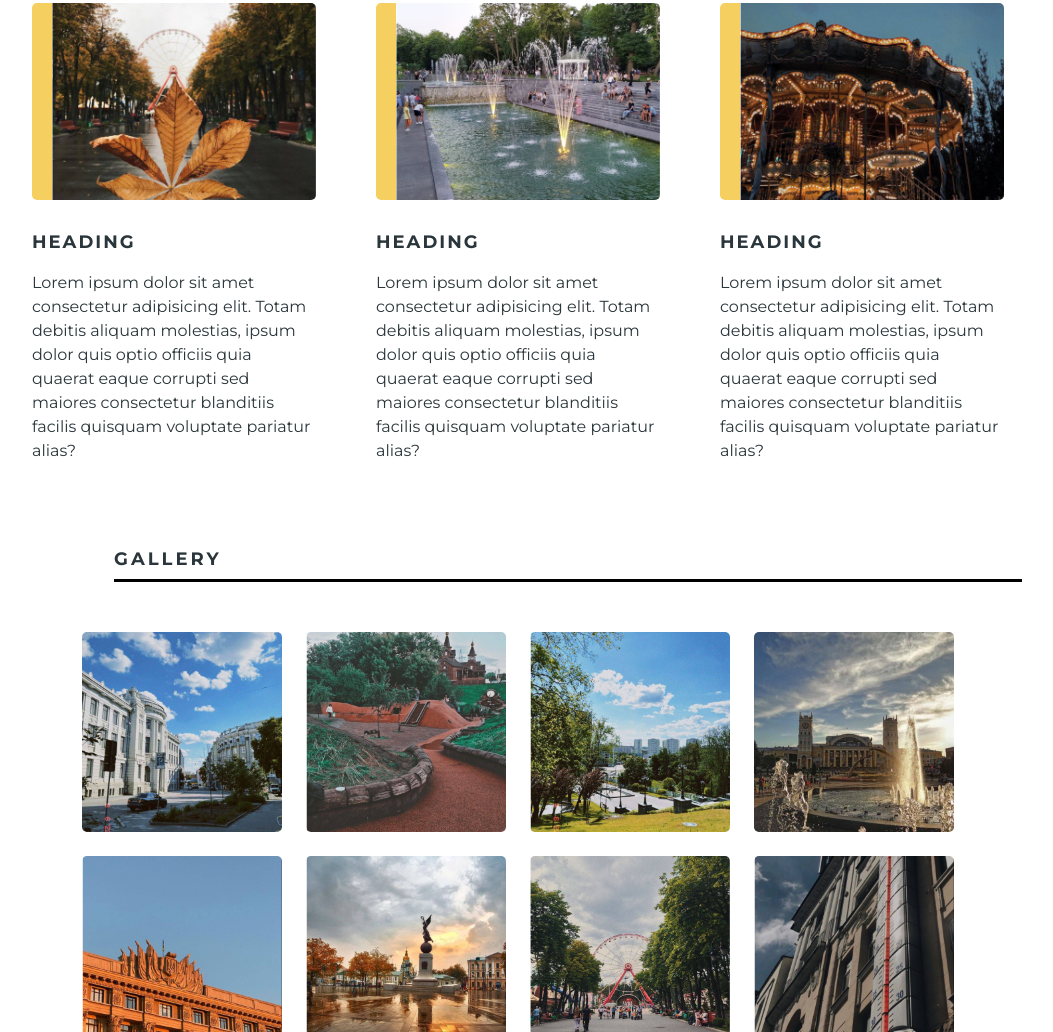
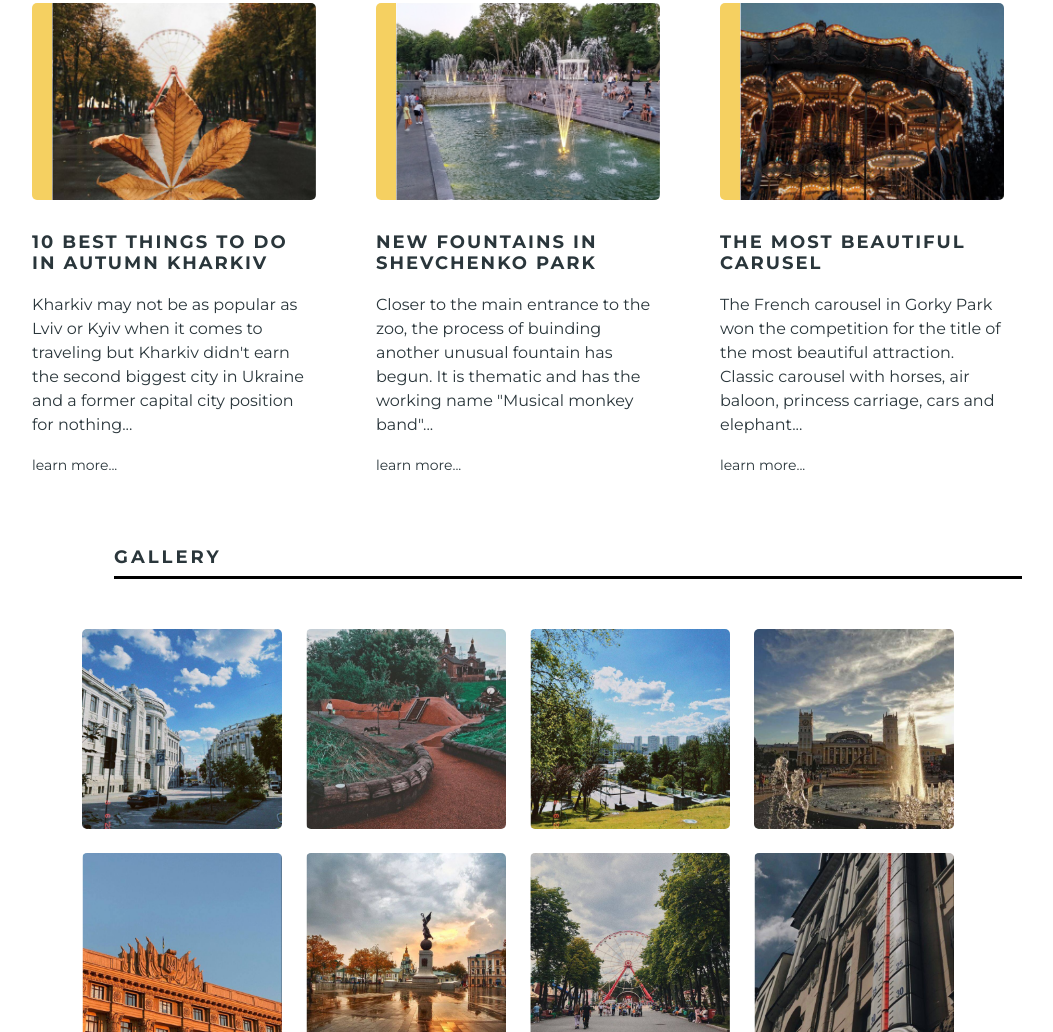
Before and after one commit to f-evgeniya/Hometown, a plain HTML site: page index.html in a window 1280 px wide. Shown: the part 1554-2586 px from the top of the page, without its empty margins (122-1175 px from the left). Drawn offline with nearby package versions, Linux system fonts and the light colour scheme.

Commit message:
Added blog text

```diff
--- a/index.html
+++ b/index.html
@@ -170,35 +170,35 @@
         <div class="row">
           <div class="col-sm-4 blog-card">
             <img src="./img/blog-1.png" alt="" class="blog-img" />
-            <h5 class="blog-heading">Heading</h5>
+            <h5 class="blog-heading">10 Best Things to Do in Autumn Kharkiv</h5>
             <p class="blog-text">
-              Lorem ipsum dolor sit amet consectetur adipisicing elit. Totam
-              debitis aliquam molestias, ipsum dolor quis optio officiis quia
-              quaerat eaque corrupti sed maiores consectetur blanditiis facilis
-              quisquam voluptate pariatur alias?
+              Kharkiv may not be as popular as Lviv or Kyiv when it comes to
+              traveling but Kharkiv didn't earn the second biggest city in
+              Ukraine and a former capital city position for nothing...
             </p>
+            <a href="№" class="about-link">learn more...</a>
           </div>
 
           <div class="col-sm-4 blog-card">
             <img src="./img/blog-2.png" alt="" class="blog-img" />
-            <h5 class="blog-heading">Heading</h5>
+            <h5 class="blog-heading">New Fountains in Shevchenko Park</h5>
             <p class="blog-text">
-              Lorem ipsum dolor sit amet consectetur adipisicing elit. Totam
-              debitis aliquam molestias, ipsum dolor quis optio officiis quia
-              quaerat eaque corrupti sed maiores consectetur blanditiis facilis
-              quisquam voluptate pariatur alias?
+              Closer to the main entrance to the zoo, the process of buinding
+              another unusual fountain has begun. It is thematic and has the
+              working name "Musical monkey band"...
             </p>
+            <a href="№" class="about-link">learn more...</a>
           </div>
 
           <div class="col-sm-4 blog-card">
             <img src="./img/blog-3.png" alt="" class="blog-img" />
-            <h5 class="blog-heading">Heading</h5>
+            <h5 class="blog-heading">the most beautiful carusel</h5>
             <p class="blog-text">
-              Lorem ipsum dolor sit amet consectetur adipisicing elit. Totam
-              debitis aliquam molestias, ipsum dolor quis optio officiis quia
-              quaerat eaque corrupti sed maiores consectetur blanditiis facilis
-              quisquam voluptate pariatur alias?
+              The French carousel in Gorky Park won the competition for the
+              title of the most beautiful attraction. Classic carousel with
+              horses, air baloon, princess carriage, cars and elephant...
             </p>
+            <a href="№" class="about-link">learn more...</a>
           </div>
         </div>
       </div>
```
